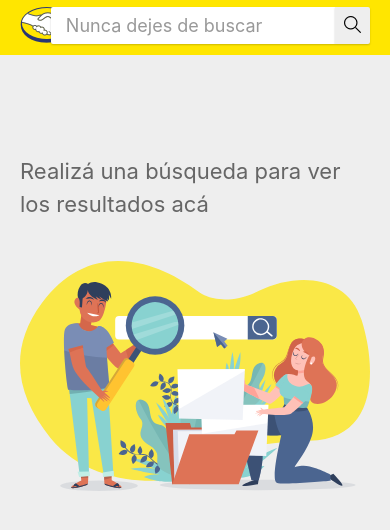
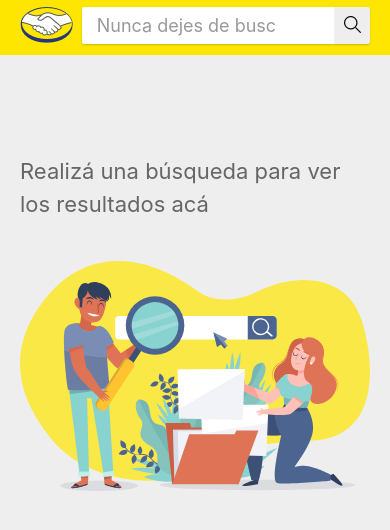
Before and after one commit to nescheytt/challenge, a React (Create React App) app in the folder client/: page / in a window 390 px wide. Shown: the top 530 px of the page. Built offline with nearby package versions, Linux system fonts and the light colour scheme.

Commit message:
Finalize Details - Fixed grid layout

```diff
--- a/client/src/components/header/index.tsx
+++ b/client/src/components/header/index.tsx
@@ -11,15 +11,15 @@ import SearchBar from '../search-bar'
 const Header = () => {
   return (
     <div className="header">
-      <div className="container fluid">
+      <div className="container">
         <div className="row">
-          <div className="col-1">
+          <div className="col-xs-2 col-md-1">
             <Link to="/">
               <img src={LogoMeli} alt="logo-meli" width="auto" height="auto" />
             </Link>
           </div>
 
-          <div className="col-11">
+          <div className="col-xs-10 col-md-11">
             <SearchBar />
           </div>
         </div>
--- a/client/src/pages/home/index.tsx
+++ b/client/src/pages/home/index.tsx
@@ -12,7 +12,7 @@ import emptyState from '../../assets/images/empty-state-home.svg'
 const Home = () => {
   return (
     <Layout>
-      <div className="container fluid">
+      <div className="container">
         <div className="row">
           <div className="col-12">
             <div className="page-empty-container">
--- a/client/src/pages/product-detail/index.tsx
+++ b/client/src/pages/product-detail/index.tsx
@@ -39,7 +39,7 @@ const ProductDetail = () => {
 
   return (
     <Layout>
-      <div className="container fluid">
+      <div className="container">
         <div className="row">
           <div className="col-12">
             <Breadcrumb categories={categories} />
--- a/client/src/pages/search-result/index.tsx
+++ b/client/src/pages/search-result/index.tsx
@@ -35,7 +35,7 @@ const SearchResult = () => {
 
   return (
     <Layout>
-      <div className="container fluid">
+      <div className="container">
         <div className="row">
           <div className="col-12">
             <Breadcrumb categories={categories} />
```
